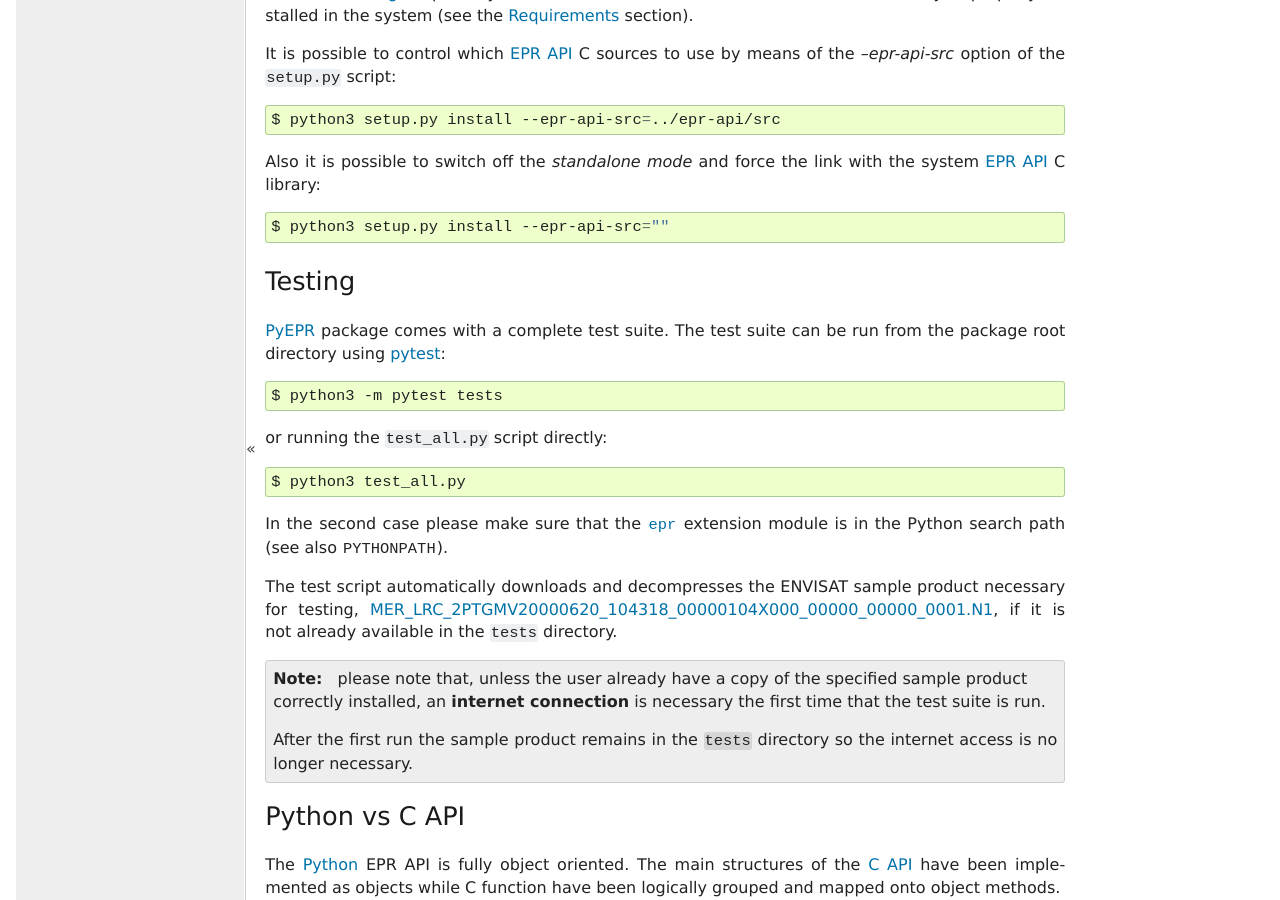
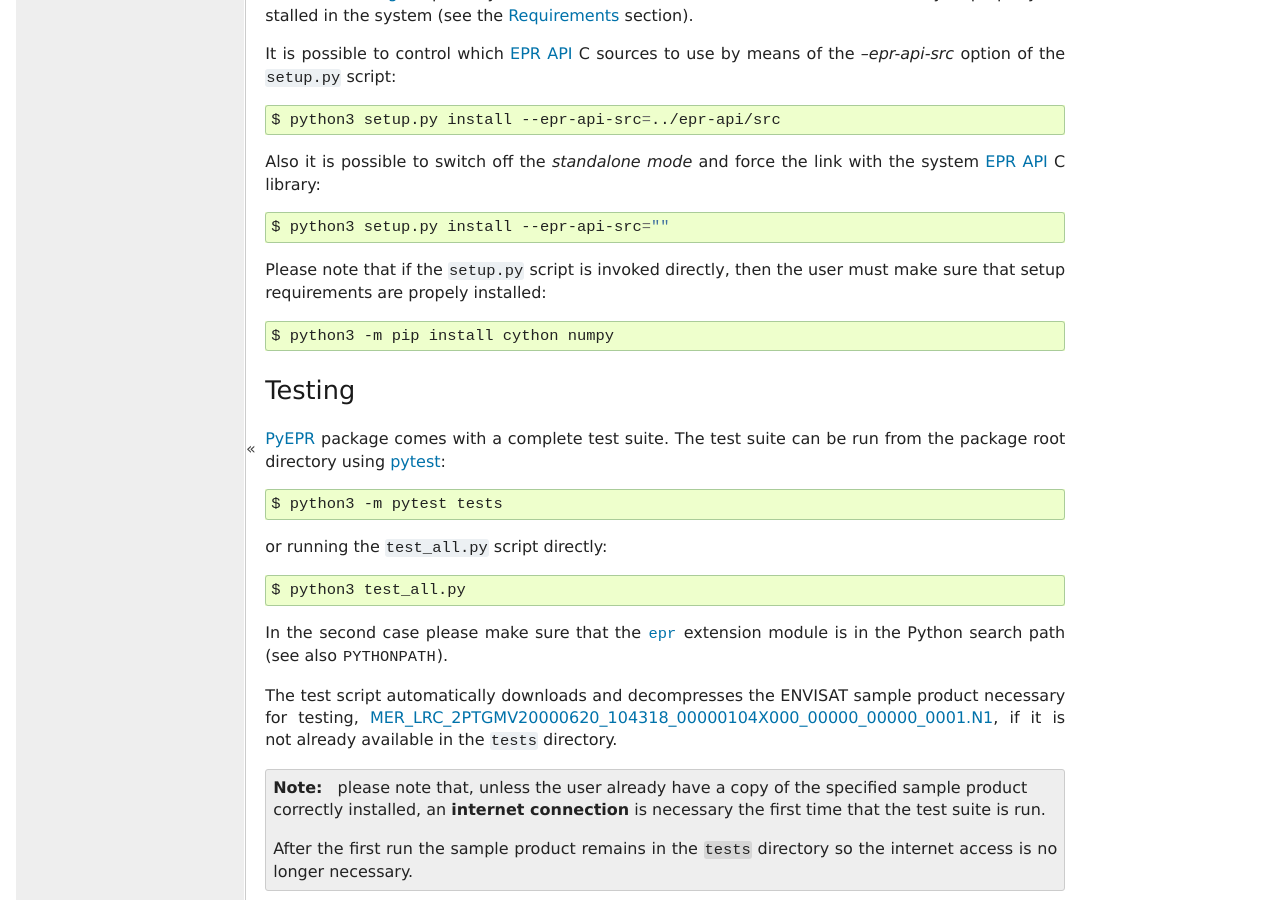
Before and after one commit to avalentino/pyepr, a Sphinx documentation site: the page built from doc/usermanual.rst, in a window 1280 px wide and 900 px high, scrolled down 2362 px. Built offline with Sphinx 7.4.7, drawn with Linux system fonts in a browser that asks for light colours; formulas are drawn with MathJax 3.

Commit message:
Minor updates to the usermanual.rst

```diff
--- a/doc/usermanual.rst
+++ b/doc/usermanual.rst
@@ -179,6 +179,11 @@ Also it is possible to switch off the *standalone mode* and force the link
 with the system `EPR API`_ C library::
 
     $ python3 setup.py install --epr-api-src=""
+
+Please note that if the ``setup.py`` script is invoked directly, then the
+user must make sure that setup requirements are propely installed::
+
+    $ python3 -m pip install cython numpy
 
 .. _pip: https://pypi.org/project/pip
 
```
